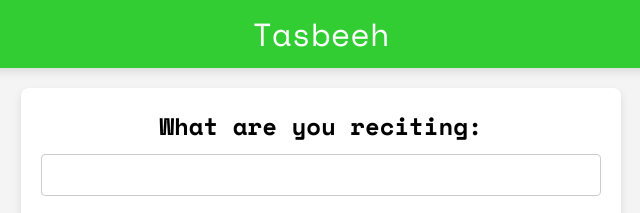
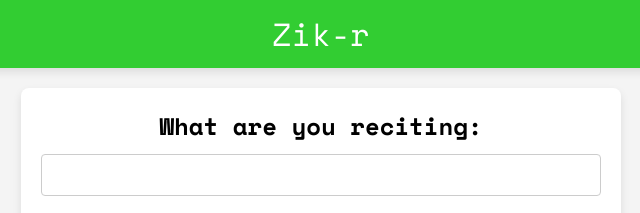
Before and after one commit to screamEagles/tasbeeh, a plain HTML site: page index.html in a window 1280 px wide. Shown: the top 213 px of the page, 319-959 px from the left. Drawn offline with nearby package versions, Linux system fonts and the light colour scheme.

Commit message:
Update index.html

```diff
--- a/index.html
+++ b/index.html
@@ -13,7 +13,7 @@
 </head>
 
 <body>
-    <header>Tasbeeh</header>
+    <header>Zik-r</header>
     <main>
         <!-- name of the dhikr -->
         <section id="dhikr-name">
```
